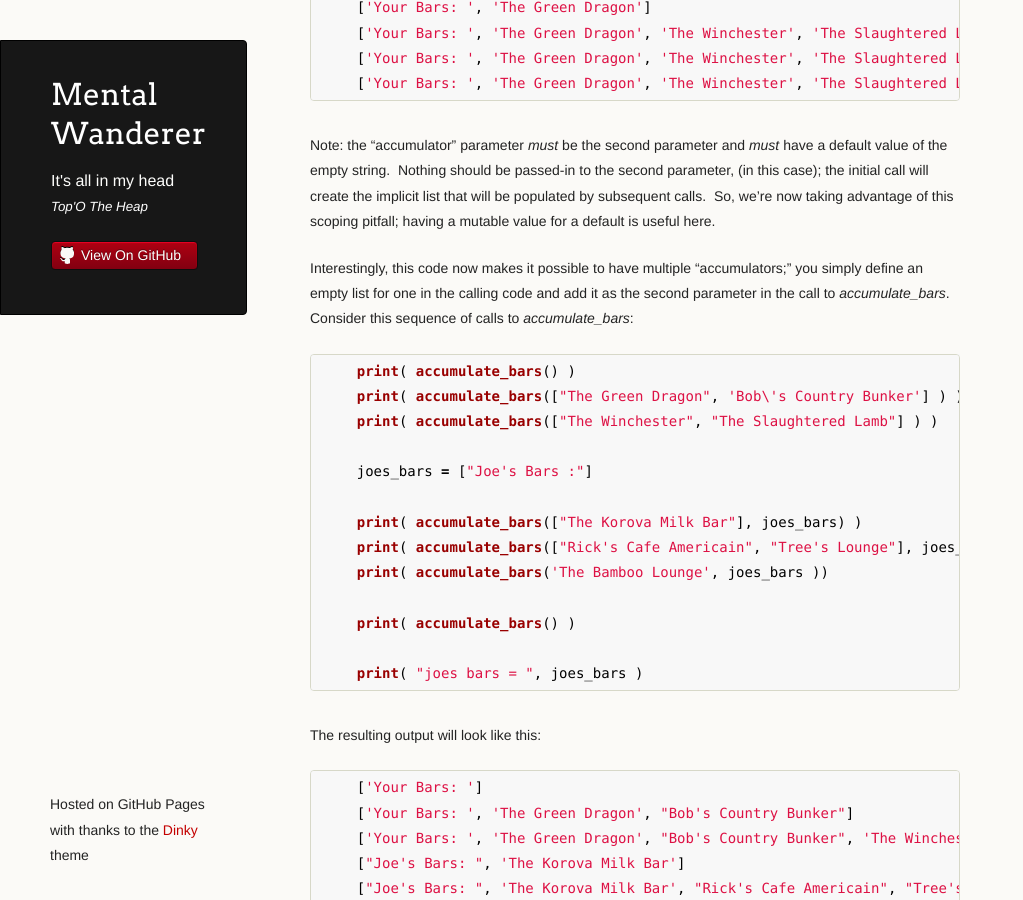
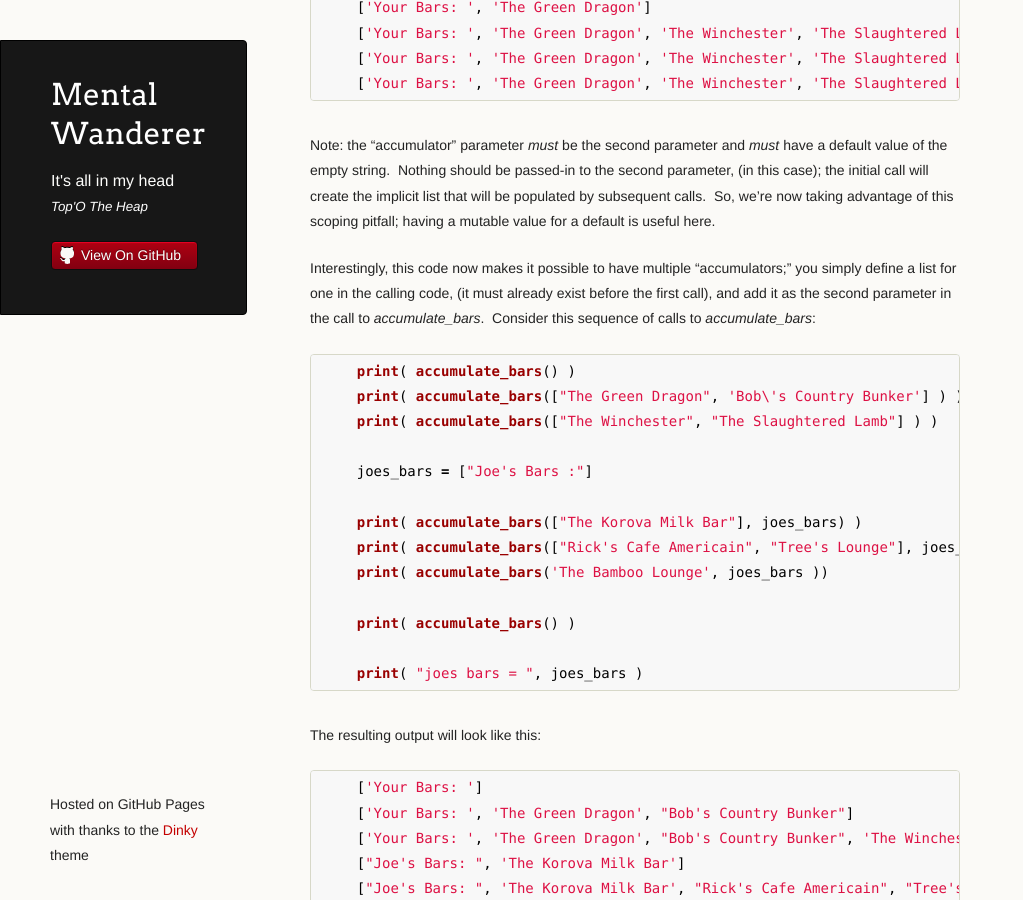
Before and after one commit to coryburt/coryburt.github.io, a Jekyll site: the page built from _posts/2018-03-16-More-Python-Pitfalls.md, in a window 1280 px wide and 900 px high, scrolled down 4667 px. Shown: the whole window, without its empty margins (0-1023 px from the left). Built offline with Jekyll 4.4.1, drawn with Linux system fonts in a browser that asks for light colours.

Commit message:
Update entry

````diff
--- a/_posts/2018-03-16-More-Python-Pitfalls.md
+++ b/_posts/2018-03-16-More-Python-Pitfalls.md
@@ -176,7 +176,7 @@ Nothing should be passed-in to the second parameter, (in this case); the initial
 So, we're now taking advantage of this scoping pitfall; having a mutable value for a default is useful here.&nbsp;
 
 Interestingly, this code now makes it possible to have multiple "accumulators;"
-you simply define an empty list for one in the calling code and add it as the second parameter in the call to _accumulate_bars_.&nbsp;
+you simply define a list for one in the calling code, (it must already exist before the first call), and add it as the second parameter in the call to _accumulate_bars_.&nbsp;
 Consider this sequence of calls to _accumulate_bars_:
 ```python
     print( accumulate_bars() )
````
